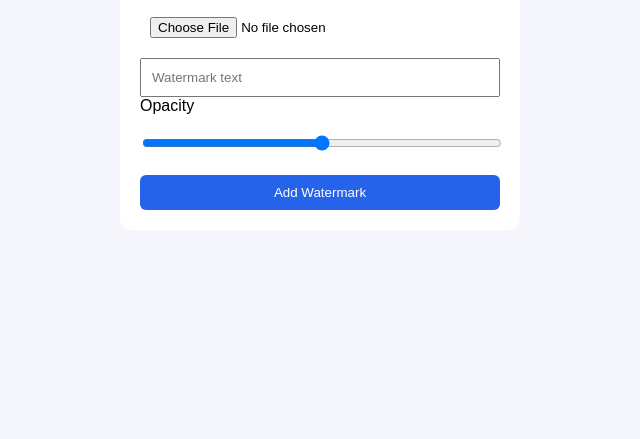
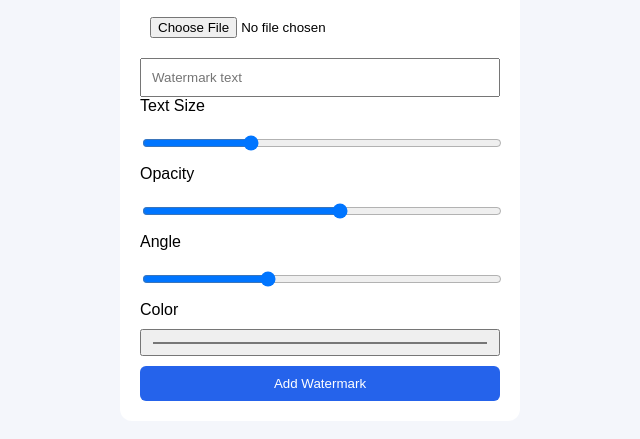
Before and after one commit to SagnikAB/watermark-web, a website: page public/index.html in a window 1280 px wide. Shown: the part 257-696 px from the top of the page, without its empty margins (320-960 px from the left). Drawn offline with Linux system fonts and the light colour scheme.

Commit message:
Update index.html

```diff
--- a/public/index.html
+++ b/public/index.html
@@ -15,11 +15,26 @@
     <form id="watermarkForm">
       <input type="file" id="imageInput" name="image" accept="image/*" required />
 
-      <input type="text" name="text" placeholder="Watermark text" />
+      <input type="text" name="text" placeholder="Watermark text" required />
+
+      <label>
+        Text Size
+        <input type="range" name="size" min="20" max="120" value="48" />
+      </label>
 
       <label>
         Opacity
-        <input type="range" name="opacity" min="0.2" max="1" step="0.1" value="0.6" />
+        <input type="range" name="opacity" min="0.1" max="1" step="0.1" value="0.6" />
+      </label>
+
+      <label>
+        Angle
+        <input type="range" name="angle" min="-90" max="90" value="-30" />
+      </label>
+
+      <label>
+        Color
+        <input type="color" name="color" value="#ffffff" />
       </label>
 
       <button type="submit">Add Watermark</button>
```
